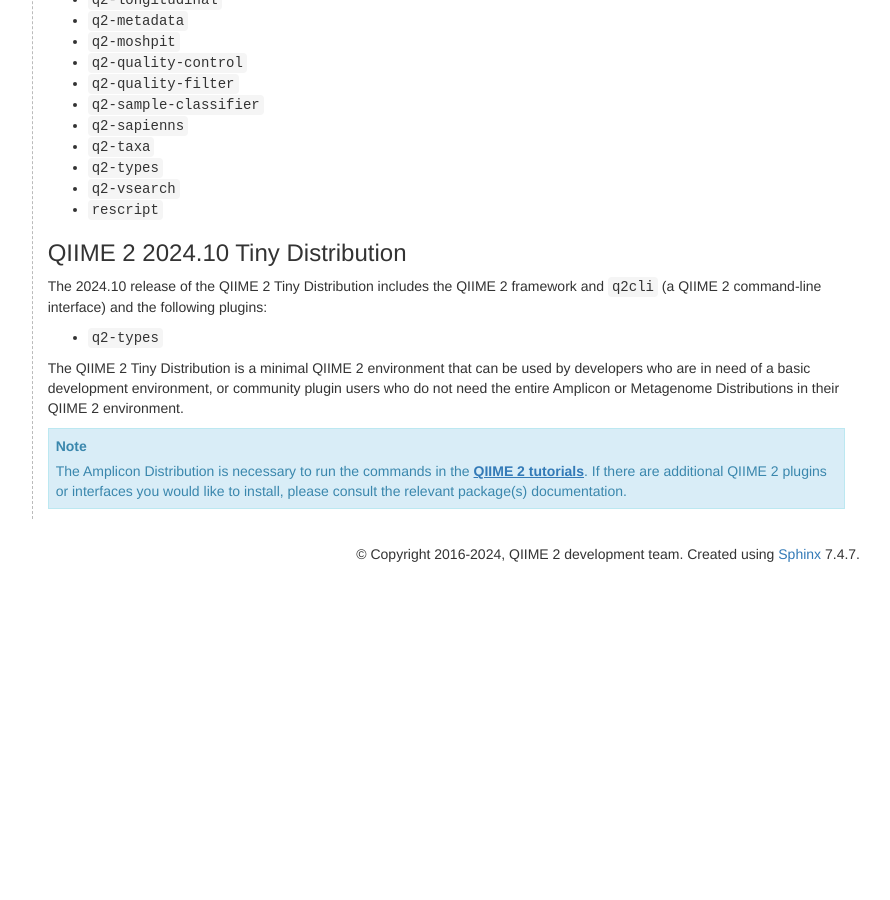
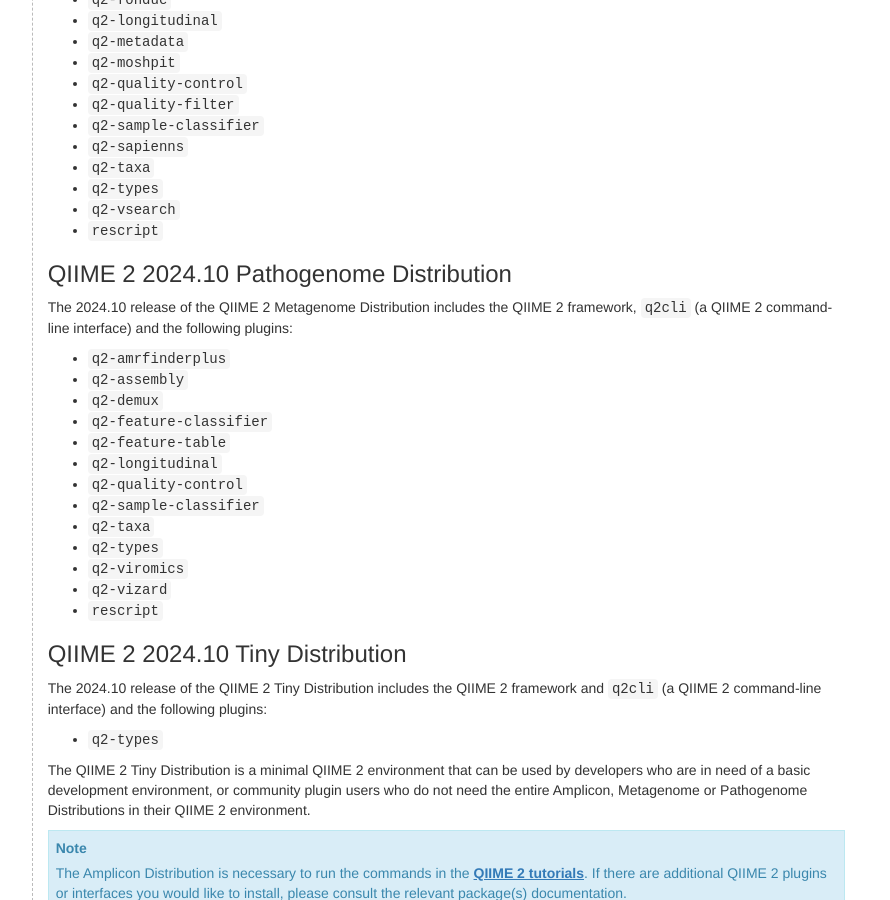
Before and after one commit to qiime2/docs, a Sphinx documentation site: the page built from source/install/index.rst, in a window 1280 px wide and 900 px high, scrolled down 1834 px. Shown: the whole window, without its empty margins (277-1167 px from the left). Built offline with Sphinx 7.4.7, drawn with Linux system fonts in a browser that asks for light colours; pages that are not in the unit, such as notebooks, are missing from menus; the version number could not be read and is left out; before the commit the page ends 2423 px from its top, so only the background shows below that.

Commit message:
update envs with py310 & add pathogenome

```diff
--- a/source/install/index.rst
+++ b/source/install/index.rst
@@ -39,16 +39,17 @@
 .. _distributions:
 
 QIIME 2 2024.10 distributions
-----------------------------
+-----------------------------
 
 As of 2024.10, QIIME 2 releases now include the following QIIME 2 distributions that are available for install:
 
 - ``amplicon``
 - ``metagenome``
+- ``pathogenome``
 - ``tiny``
 
 QIIME 2 2024.10 Amplicon Distribution
-....................................
+.....................................
 
 The 2024.10 release of the QIIME 2 Amplicon Distribution includes the QIIME 2 framework, ``q2cli`` (a QIIME 2 command-line interface) and the following plugins:
 
@@ -76,7 +77,7 @@
 - ``rescript``
 
 QIIME 2 2024.10 Metagenome Distribution
-......................................
+.......................................
 
 The 2024.10 release of the QIIME 2 Metagenome Distribution includes the QIIME 2 framework, ``q2cli`` (a QIIME 2 command-line interface) and the following plugins:
 
@@ -102,14 +103,33 @@
 - ``q2-vsearch``
 - ``rescript``
 
+QIIME 2 2024.10 Pathogenome Distribution
+........................................
+
+The 2024.10 release of the QIIME 2 Metagenome Distribution includes the QIIME 2 framework, ``q2cli`` (a QIIME 2 command-line interface) and the following plugins:
+
+- ``q2-amrfinderplus``
+- ``q2-assembly``
+- ``q2-demux``
+- ``q2-feature-classifier``
+- ``q2-feature-table``
+- ``q2-longitudinal``
+- ``q2-quality-control``
+- ``q2-sample-classifier``
+- ``q2-taxa``
+- ``q2-types``
+- ``q2-viromics``
+- ``q2-vizard``
+- ``rescript``
+
 QIIME 2 2024.10 Tiny Distribution
-................................
+.................................
 
 The 2024.10 release of the QIIME 2 Tiny Distribution includes the QIIME 2 framework and ``q2cli`` (a QIIME 2 command-line interface) and the following plugins:
 
 - ``q2-types``
 
-The QIIME 2 Tiny Distribution is a minimal QIIME 2 environment that can be used by developers who are in need of a basic development environment, or community plugin users who do not need the entire Amplicon or Metagenome Distributions in their QIIME 2 environment.
+The QIIME 2 Tiny Distribution is a minimal QIIME 2 environment that can be used by developers who are in need of a basic development environment, or community plugin users who do not need the entire Amplicon, Metagenome or Pathogenome Distributions in their QIIME 2 environment.
 
 .. note:: The Amplicon Distribution is necessary to run the commands in the :doc:`QIIME 2 tutorials <../tutorials/index>`. If there are additional QIIME 2 plugins or interfaces you would like to install, please consult the relevant package(s) documentation.
 
--- a/source/install/native.rst
+++ b/source/install/native.rst
@@ -62,20 +62,20 @@
             </p>
          </div>
          <div id="amplicon-macOS-intel" class="tab-pane fade">
-            <pre>conda env create -n qiime2-amplicon-2024.10 --file https://data.qiime2.org/distro/amplicon/qiime2-amplicon-2024.10-py39-osx-conda.yml</pre>
+            <pre>conda env create -n qiime2-amplicon-2024.10 --file https://data.qiime2.org/distro/amplicon/qiime2-amplicon-2024.10-py310-osx-conda.yml</pre>
          </div>
          <div id="amplicon-macOS-apple-silicon" class="tab-pane fade">
             <p>These instructions are for users with <a href="https://support.apple.com/en-us/HT211814">Apple Silicon</a> chips (M1, M2, etc), and configures the installation of QIIME 2 in <a href="https://developer.apple.com/documentation/apple-silicon/about-the-rosetta-translation-environment">Rosetta 2 emulation mode</a>.</p>
-            <pre>CONDA_SUBDIR=osx-64 conda env create -n qiime2-amplicon-2024.10 --file https://data.qiime2.org/distro/amplicon/qiime2-amplicon-2024.10-py39-osx-conda.yml
+            <pre>CONDA_SUBDIR=osx-64 conda env create -n qiime2-amplicon-2024.10 --file https://data.qiime2.org/distro/amplicon/qiime2-amplicon-2024.10-py310-osx-conda.yml
    conda activate qiime2-amplicon-2024.10
    conda config --env --set subdir osx-64</pre>
          </div>
          <div id="amplicon-linux" class="tab-pane fade">
-            <pre>conda env create -n qiime2-amplicon-2024.10 --file https://data.qiime2.org/distro/amplicon/qiime2-amplicon-2024.10-py39-linux-conda.yml</pre>
+            <pre>conda env create -n qiime2-amplicon-2024.10 --file https://data.qiime2.org/distro/amplicon/qiime2-amplicon-2024.10-py310-linux-conda.yml</pre>
          </div>
          <div id="amplicon-wsl" class="tab-pane fade">
             <p>These instructions are identical to the Linux instructions and are intended for users of the <a href="https://learn.microsoft.com/en-us/windows/wsl/about">Windows Subsystem for Linux</a>.</p>
-            <pre>conda env create -n qiime2-amplicon-2024.10 --file https://data.qiime2.org/distro/amplicon/qiime2-amplicon-2024.10-py39-linux-conda.yml</pre>
+            <pre>conda env create -n qiime2-amplicon-2024.10 --file https://data.qiime2.org/distro/amplicon/qiime2-amplicon-2024.10-py310-linux-conda.yml</pre>
          </div>
       </div>
    </div>
@@ -100,20 +100,58 @@
             </p>
          </div>
          <div id="metagenome-macOS-intel" class="tab-pane fade">
-            <pre>conda env create -n qiime2-metagenome-2024.10 --file https://data.qiime2.org/distro/metagenome/qiime2-metagenome-2024.10-py39-osx-conda.yml</pre>
+            <pre>conda env create -n qiime2-metagenome-2024.10 --file https://data.qiime2.org/distro/metagenome/qiime2-metagenome-2024.10-py310-osx-conda.yml</pre>
          </div>
          <div id="metagenome-macOS-apple-silicon" class="tab-pane fade">
             <p>These instructions are for users with <a href="https://support.apple.com/en-us/HT211814">Apple Silicon</a> chips (M1, M2, etc), and configures the installation of QIIME 2 in <a href="https://developer.apple.com/documentation/apple-silicon/about-the-rosetta-translation-environment">Rosetta 2 emulation mode</a>.</p>
-            <pre>CONDA_SUBDIR=osx-64 conda env create -n qiime2-metagenome-2024.10 --file https://data.qiime2.org/distro/metagenome/qiime2-metagenome-2024.10-py39-osx-conda.yml
+            <pre>CONDA_SUBDIR=osx-64 conda env create -n qiime2-metagenome-2024.10 --file https://data.qiime2.org/distro/metagenome/qiime2-metagenome-2024.10-py310-osx-conda.yml
    conda activate qiime2-metagenome-2024.10
    conda config --env --set subdir osx-64</pre>
          </div>
          <div id="metagenome-linux" class="tab-pane fade">
-            <pre>conda env create -n qiime2-metagenome-2024.10 --file https://data.qiime2.org/distro/metagenome/qiime2-metagenome-2024.10-py39-linux-conda.yml</pre>
+            <pre>conda env create -n qiime2-metagenome-2024.10 --file https://data.qiime2.org/distro/metagenome/qiime2-metagenome-2024.10-py310-linux-conda.yml</pre>
          </div>
          <div id="metagenome-wsl" class="tab-pane fade">
             <p>These instructions are identical to the Linux instructions and are intended for users of the <a href="https://learn.microsoft.com/en-us/windows/wsl/about">Windows Subsystem for Linux</a>.</p>
-            <pre>conda env create -n qiime2-metagenome-2024.10 --file https://data.qiime2.org/distro/metagenome/qiime2-metagenome-2024.10-py39-linux-conda.yml</pre>
+            <pre>conda env create -n qiime2-metagenome-2024.10 --file https://data.qiime2.org/distro/metagenome/qiime2-metagenome-2024.10-py310-linux-conda.yml</pre>
+         </div>
+      </div>
+   </div>
+
+QIIME 2 Pathogenome Distribution
+................................
+
+.. raw:: html
+
+   <div class="tabbed">
+      <ul class="nav nav-tabs">
+         <li class="active"><a data-toggle="tab" href="#pathogenome-instructions">Instructions</a></li>
+         <li><a data-toggle="tab" href="#pathogenome-macOS-intel">macOS (Intel) and OS X</a></li>
+         <li><a data-toggle="tab" href="#pathogenome-macOS-apple-silicon">macOS (Apple Silicon)</a></li>
+         <li><a data-toggle="tab" href="#pathogenome-linux">Linux</a></li>
+         <li><a data-toggle="tab" href="#pathogenome-wsl">Windows (via WSL)</a></li>
+      </ul>
+      <div class="tab-content">
+         <div id="pathogenome-instructions" class="tab-pane fade in active">
+            <p class="alert alert-warning" style="margin-bottom: 10px;">
+              From the above tabs, please choose the installation instructions that are appropriate for your platform.
+            </p>
+         </div>
+         <div id="pathogenome-macOS-intel" class="tab-pane fade">
+            <pre>conda env create -n qiime2-pathogenome-2024.10 --file https://data.qiime2.org/distro/pathogenome/qiime2-pathogenome-2024.10-py310-osx-conda.yml</pre>
+         </div>
+         <div id="pathogenome-macOS-apple-silicon" class="tab-pane fade">
+            <p>These instructions are for users with <a href="https://support.apple.com/en-us/HT211814">Apple Silicon</a> chips (M1, M2, etc), and configures the installation of QIIME 2 in <a href="https://developer.apple.com/documentation/apple-silicon/about-the-rosetta-translation-environment">Rosetta 2 emulation mode</a>.</p>
+            <pre>CONDA_SUBDIR=osx-64 conda env create -n qiime2-pathogenome-2024.10 --file https://data.qiime2.org/distro/pathogenome/qiime2-pathogenome-2024.10-py310-osx-conda.yml
+   conda activate qiime2-pathogenome-2024.10
+   conda config --env --set subdir osx-64</pre>
+         </div>
+         <div id="pathogenome-linux" class="tab-pane fade">
+            <pre>conda env create -n qiime2-pathogenome-2024.10 --file https://data.qiime2.org/distro/pathogenome/qiime2-pathogenome-2024.10-py310-linux-conda.yml</pre>
+         </div>
+         <div id="pathogenome-wsl" class="tab-pane fade">
+            <p>These instructions are identical to the Linux instructions and are intended for users of the <a href="https://learn.microsoft.com/en-us/windows/wsl/about">Windows Subsystem for Linux</a>.</p>
+            <pre>conda env create -n qiime2-pathogenome-2024.10 --file https://data.qiime2.org/distro/pathogenome/qiime2-pathogenome-2024.10-py310-linux-conda.yml</pre>
          </div>
       </div>
    </div>
@@ -138,20 +176,20 @@
             </p>
          </div>
          <div id="tiny-macOS-intel" class="tab-pane fade">
-            <pre>conda env create -n qiime2-tiny-2024.10 --file https://data.qiime2.org/distro/tiny/qiime2-tiny-2024.10-py39-osx-conda.yml</pre>
+            <pre>conda env create -n qiime2-tiny-2024.10 --file https://data.qiime2.org/distro/tiny/qiime2-tiny-2024.10-py310-osx-conda.yml</pre>
          </div>
          <div id="tiny-macOS-apple-silicon" class="tab-pane fade">
             <p>These instructions are for users with <a href="https://support.apple.com/en-us/HT211814">Apple Silicon</a> chips (M1, M2, etc), and configures the installation of QIIME 2 in <a href="https://developer.apple.com/documentation/apple-silicon/about-the-rosetta-translation-environment">Rosetta 2 emulation mode</a>.</p>
-            <pre>CONDA_SUBDIR=osx-64 conda env create -n qiime2-tiny-2024.10 --file https://data.qiime2.org/distro/tiny/qiime2-tiny-2024.10-py39-osx-conda.yml
+            <pre>CONDA_SUBDIR=osx-64 conda env create -n qiime2-tiny-2024.10 --file https://data.qiime2.org/distro/tiny/qiime2-tiny-2024.10-py310-osx-conda.yml
    conda activate qiime2-tiny-2024.10
    conda config --env --set subdir osx-64</pre>
          </div>
          <div id="tiny-linux" class="tab-pane fade">
-            <pre>conda env create -n qiime2-tiny-2024.10 --file https://data.qiime2.org/distro/tiny/qiime2-tiny-2024.10-py39-linux-conda.yml</pre>
+            <pre>conda env create -n qiime2-tiny-2024.10 --file https://data.qiime2.org/distro/tiny/qiime2-tiny-2024.10-py310-linux-conda.yml</pre>
          </div>
          <div id="tiny-wsl" class="tab-pane fade">
             <p>These instructions are identical to the Linux instructions and are intended for users of the <a href="https://learn.microsoft.com/en-us/windows/wsl/about">Windows Subsystem for Linux</a>.</p>
-            <pre>conda env create -n qiime2-tiny-2024.10 --file https://data.qiime2.org/distro/tiny/qiime2-tiny-2024.10-py39-linux-conda.yml</pre>
+            <pre>conda env create -n qiime2-tiny-2024.10 --file https://data.qiime2.org/distro/tiny/qiime2-tiny-2024.10-py310-linux-conda.yml</pre>
          </div>
       </div>
    </div>
```
